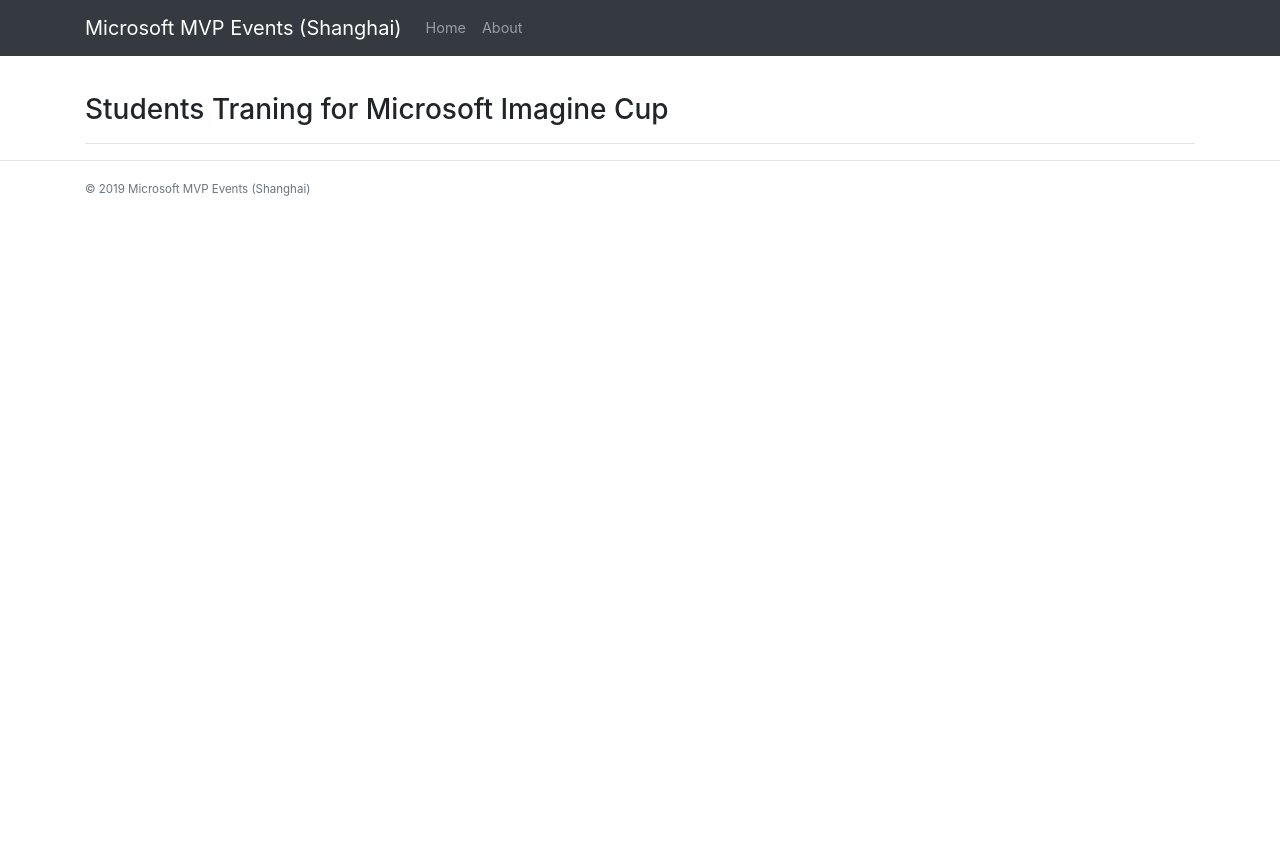
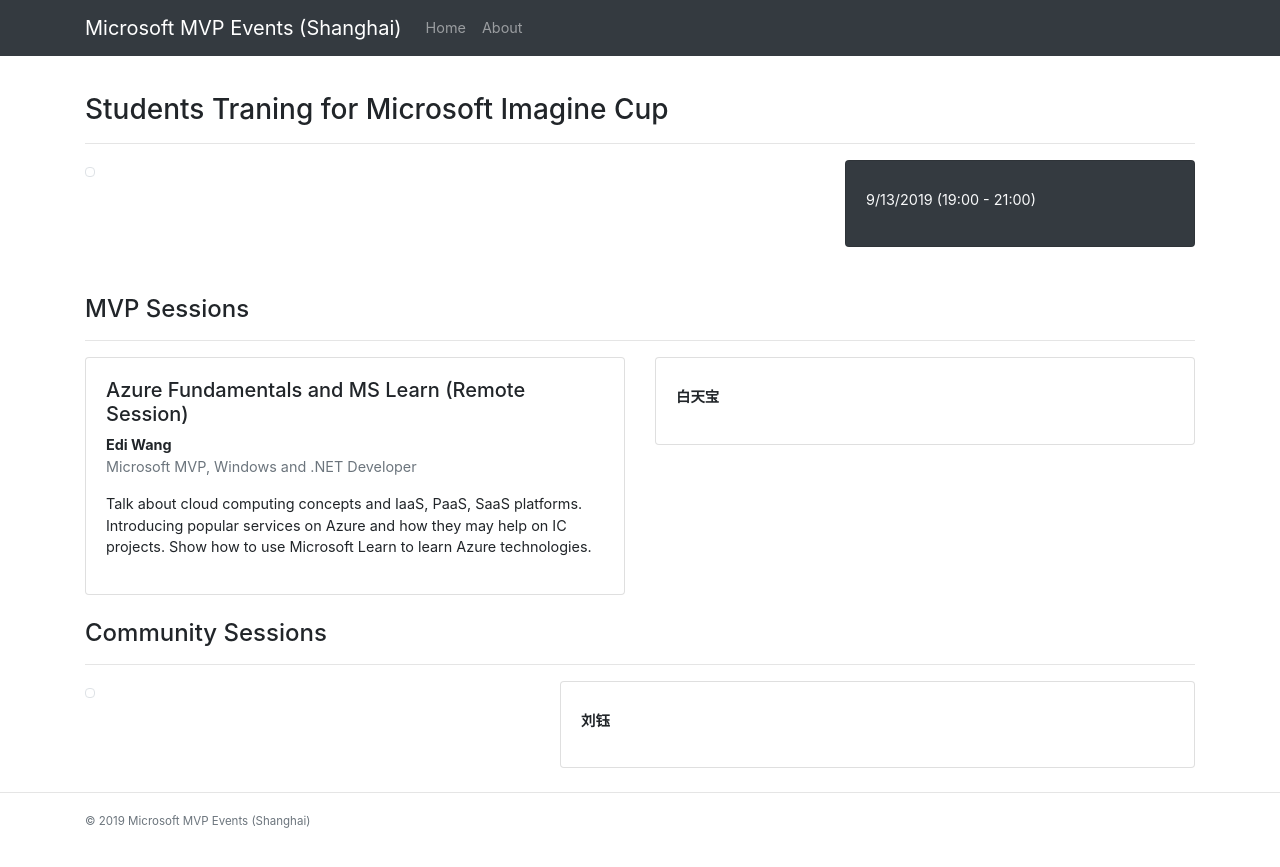
Before and after one commit to microsoft-mvp-events-cn/events, a Jekyll site: the page built from content/19.11-MSIC-Traning.html, in a window 1280 px wide. Shown: the top 867 px of the page. Built offline with Jekyll 4.4.1, drawn with Linux system fonts in a browser that asks for light colours.

Commit message:
Update 19.11-MSIC-Traning.html

```diff
--- a/content/19.11-MSIC-Traning.html
+++ b/content/19.11-MSIC-Traning.html
@@ -5,3 +5,88 @@
 
 <h3>Students Traning for Microsoft Imagine Cup</h3>
 <hr>
+
+<div class="row mb-5">
+    <div class="col-8">
+        <img class="img-thumbnail img-fluid" src="" />
+    </div>
+    <div class="col-4">
+        <div class="card bg-dark text-light">
+            <img class="card-img-top" src="" />
+            <div class="card-body">
+                <h5></h5>
+                <time>
+                    9/13/2019 (19:00 - 21:00)
+                </time>
+                <address>
+
+                </address>
+            </div>
+        </div>
+    </div>
+</div>
+
+<h4>
+    MVP Sessions
+</h4>
+<hr>
+
+<div class="row mb-4">
+    <div class="col-6">
+        <section class="card">
+            <img class="card-img-top" src="" />
+            <div class="card-body">
+                <h5>
+                    Azure Fundamentals and MS Learn (Remote Session)
+                </h5>
+                <strong>Edi Wang</strong>
+                <p class="text-muted">Microsoft MVP, Windows and .NET Developer</p>
+                <p>
+                    Talk about cloud computing concepts and IaaS, PaaS, SaaS platforms. Introducing popular services on
+                    Azure
+                    and how they may help on IC projects. Show how to use Microsoft Learn to learn Azure technologies.
+                </p>
+            </div>
+        </section>
+    </div>
+    <div class="col-6">
+        <section class="card mb-3">
+            <img class="card-img-top" src="" />
+            <div class="card-body">
+                <h5>
+
+                </h5>
+                <strong>白天宝</strong>
+                <p class="text-muted"></p>
+                <p>
+
+                </p>
+            </div>
+        </section>
+    </div>
+</div>
+
+<h4>
+    Community Sessions
+</h4>
+<hr>
+
+<div class="row mb-4">
+    <div class="col-5">
+        <img class="img-thumbnail img-fluid" src="" />
+    </div>
+    <div class="col-7">
+        <section class="card">
+            <div class="card-body">
+                <h5>
+
+                </h5>
+                <strong>刘钰</strong>
+                <p class="text-muted"></p>
+                <p>
+
+                </p>
+            </div>
+        </section>
+    </div>
+</div>
```
